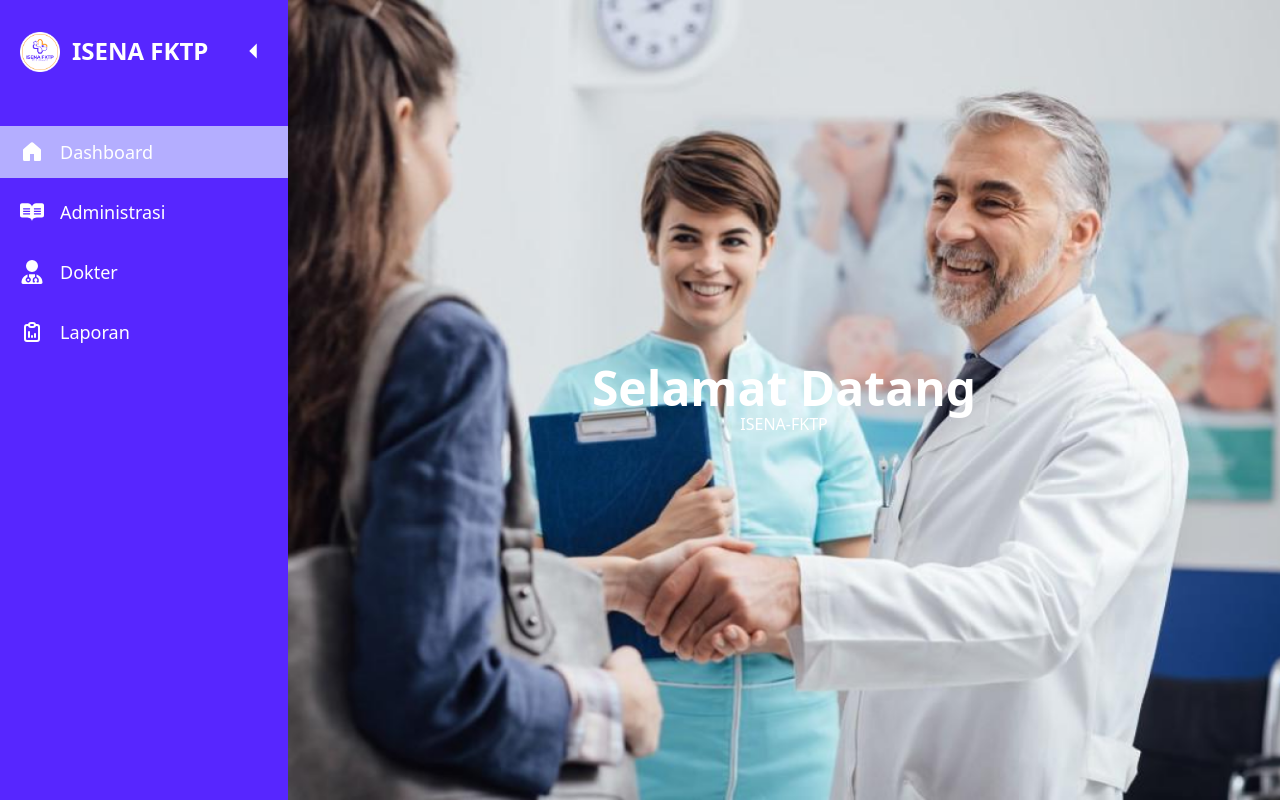
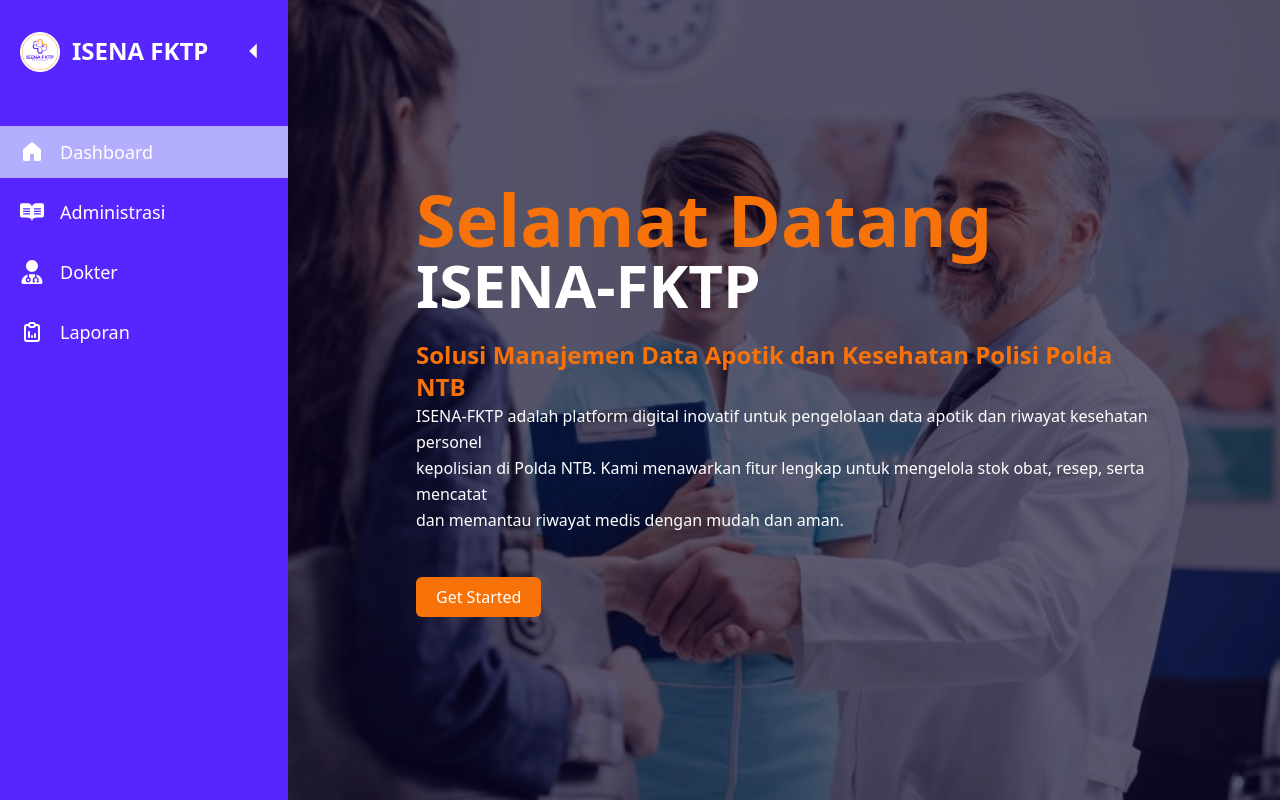
Before and after one commit to ISENA-FKTP/akusehat, a React (Vite) app: page /dashboard in a window 1280 px wide. Built offline with nearby package versions, Linux system fonts and the light colour scheme.

Commit message:
dahsboard done

```diff
--- a/src/views/klinik/pages/dashboard.jsx
+++ b/src/views/klinik/pages/dashboard.jsx
@@ -13,18 +13,38 @@ export default function Dashboard() {
             <img
               src="/backdash.png"
               alt="Background"
-              className="object-cover w-full h-full"
-            />
+              className="object-cover w-full h-full op"
+              />
           </div>
-          <div className="relative z-10 flex items-center justify-center h-full">
-          <div className="text-center text-height">
-            <h1 className="text-white text-5xl font-poppins font-bold">
+          <div className="absolute inset-0 bg-black bg-opacity-55"></div>
+          <div className="absolute inset-0 bg-primary-950 bg-opacity-20"></div>
+          <div className=" relative z-10 flex items-center h-screen">
+            <div className=" mx-32 ">
+              <h3 className="text-secondary-500 text-7xl font-primary-Poppins font-extrabold">
               Selamat Datang
-            </h1>
-            <div className="text-white">
-            <h2>ISENA-FKTP</h2>
-              {/* Add your dashboard content here */}
+              </h3>
+              <div className="text-white text-6xl font-primary-Poppins font-extrabold mb-6">
+                <h3>ISENA-FKTP</h3>
               </div>
+              <div className="text-secondary-500 text-2xl font-primary-Poppins font-extrabold">
+                <h3 >
+                  <p>Solusi Manajemen Data Apotik dan Kesehatan Polisi Polda NTB</p>
+                  </h3>
+              </div>
+                <div className="text-white text-1xl font-primary-Poppins mb-11 ">
+                  <p className="leading-relaxed">
+                  ISENA-FKTP adalah platform digital inovatif untuk pengelolaan data apotik dan riwayat kesehatan personel<p></p>
+                  kepolisian di Polda NTB. Kami menawarkan fitur lengkap untuk mengelola stok obat, resep, serta mencatat<p></p>
+                  dan memantau riwayat medis dengan mudah dan aman.
+                  </p>
+                </div>
+                <div>
+                <div class="flex-row">
+                <button class="text-white bg-secondary-500 px-5 py-2 rounded-md hover:bg-secondary-500">
+                  Get Started
+                </button>
+                </div>
+                </div>
               </div>
             </div>
           </div>
```
